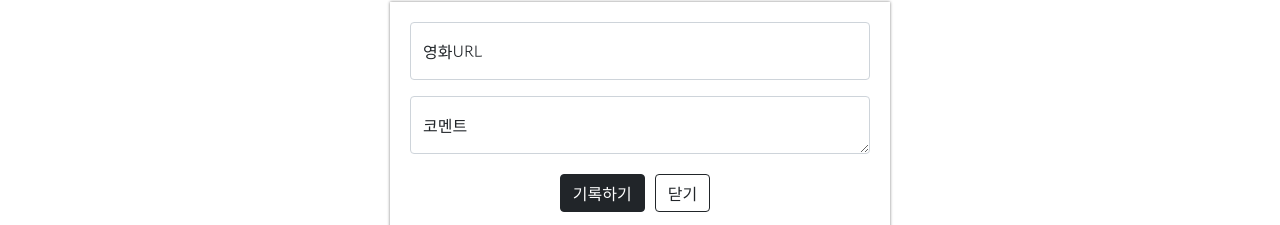
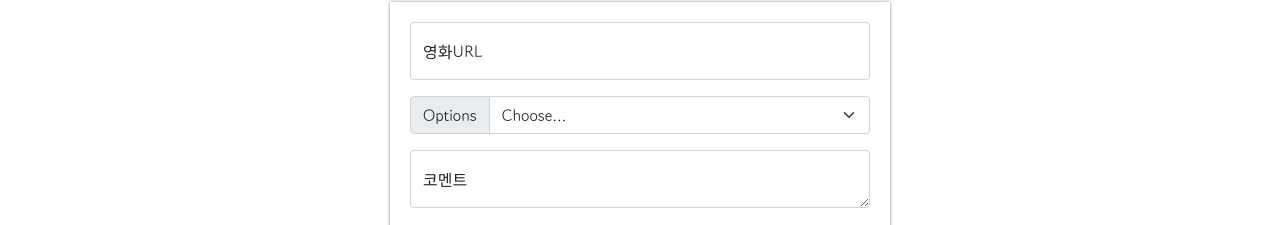
Before and after one commit to BLOSSOM1227/mypage, a plain HTML site: page index.html in a window 1280 px wide. Shown: the part 268-493 px from the top of the page. Drawn offline with nearby package versions, Linux system fonts and the light colour scheme.

Commit message:
Update index.html

```diff
--- a/index.html
+++ b/index.html
@@ -97,6 +97,15 @@
             <input type="email" class="form-control" id="floatingInput" placeholder="name@example.com">
             <label for="floatingInput">영화URL</label>
         </div>
+        <div class="input-group mb-3">
+            <label class="input-group-text" for="inputGroupSelect01">Options</label>
+            <select class="form-select" id="inputGroupSelect01">
+              <option selected>Choose...</option>
+              <option value="1">⭐</option>
+              <option value="2">⭐⭐</option>
+              <option value="3">⭐⭐⭐</option>
+            </select>
+          </div>
         <div class="form-floating">
             <textarea class="form-control" placeholder="Leave a comment here" id="floatingTextarea"></textarea>
             <label for="floatingTextarea">코멘트</label>
```
